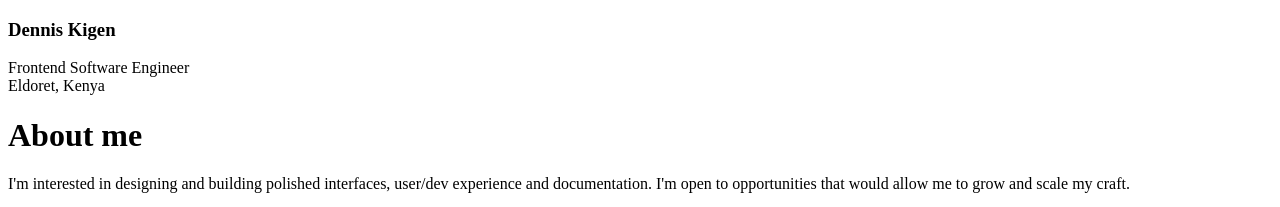
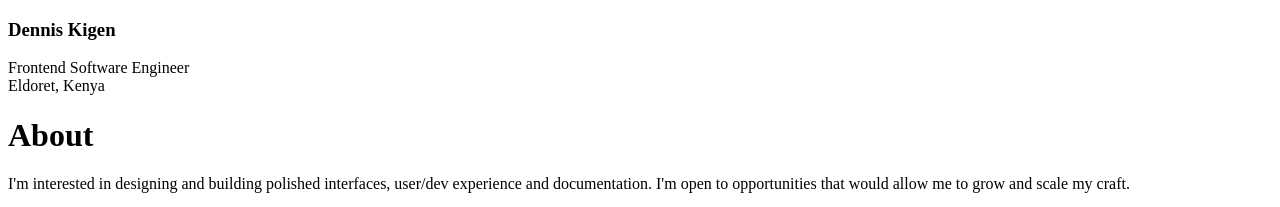
Before and after one commit to denniskigen/denniskigen.com, a Next.js app: page / in a window 1280 px wide. Shown: the top 207 px of the page. Built offline with nearby package versions, Linux system fonts and the light colour scheme.

Commit message:
Tweak top padding

```diff
--- a/pages/index.js
+++ b/pages/index.js
@@ -7,12 +7,12 @@ export default function Home() {
       <div className="flex flex-grow flex-col items-start justify-center leading-[24px] text-[16.5px]">
         <div>
           <h3 className="font-medium">Dennis Kigen</h3>
-          <p className="mb-20 text-slate-500">
+          <p className="mb-28 text-slate-500">
             <span>Frontend Software Engineer</span>
             <br />
             <span>Eldoret, Kenya</span>
           </p>
-          <h1 className="font-medium">About me</h1>
+          <h1 className="font-medium">About</h1>
           <p className="mt-8">
             I'm interested in designing and building polished interfaces,
             user/dev experience and documentation. I'm open to opportunities
```
